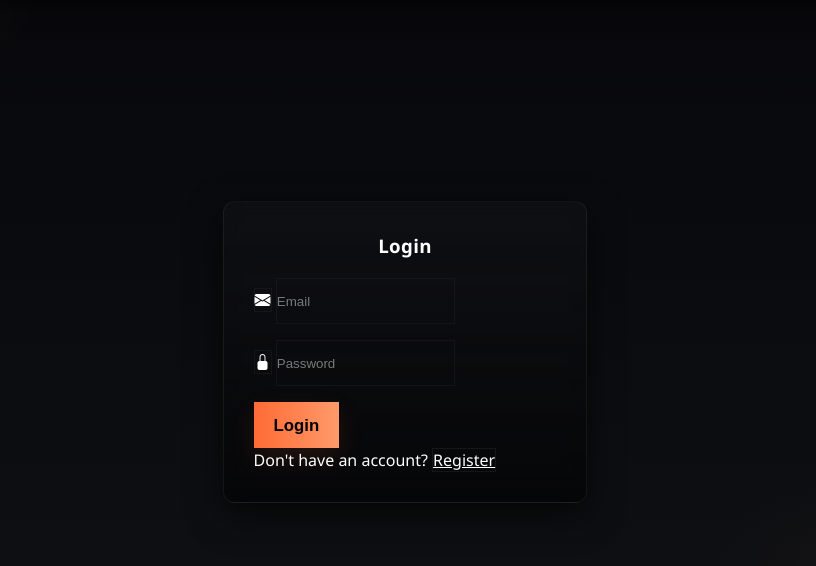
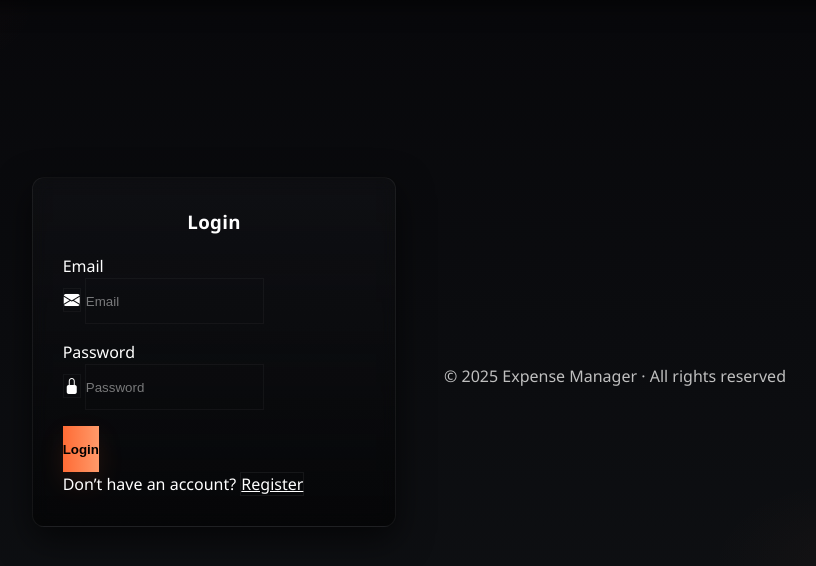
Before and after one commit to vivaansihmar/EXPENSE-ANALYZER, a Flask app: page /auth in a window 1280 px wide. Shown: the part 72-638 px from the top of the page, without its empty margins (235-1051 px from the left). Run offline with Flask 3, Linux system fonts and the light colour scheme.

Commit message:
py changes

```diff
--- a/app.py
+++ b/app.py
@@ -56,6 +56,11 @@
     css_version = int(os.path.getmtime(css_path)) if os.path.exists(css_path) else 0
     return render_template("dashboard.html", user=session["user"], css_version=css_version)
 
+# make now() available in all templates
+@app.context_processor
+def inject_now():
+    return {"now": datetime.utcnow}
+
 # ========== Run ==========
 if __name__ == "__main__":
     app.run(debug=True)
--- a/templates/auth.html
+++ b/templates/auth.html
@@ -1,28 +1,28 @@
-<!-- templates/auth.html -->
 <!DOCTYPE html>
 <html lang="en">
 <head>
   <meta charset="UTF-8" />
   <meta name="viewport" content="width=device-width, initial-scale=1.0"/>
-  <title>Login / Register</title>
+  <title>Login / Register | Expense Manager</title>
 
   <link rel="stylesheet" href="{{ url_for('static', filename='styles.css') }}">
   <link href="https://cdn.jsdelivr.net/npm/bootstrap-icons@1.10.5/font/bootstrap-icons.css" rel="stylesheet">
-
   <link rel="icon" href="{{ url_for('static', filename='logo.png') }}" type="image/png">
 </head>
+
 <body class="auth-page">
-
+  <!-- HEADER -->
   <header class="main-header d-flex align-items-center gap-3">
-    <img src="{{ url_for('static', filename='logo.png') }}" alt="logo" class="logo-img">
+    <img src="{{ url_for('static', filename='logo.png') }}" alt="Expense Manager Logo" class="logo-img">
     <h3 class="m-0">Expense Manager</h3>
   </header>
 
+  <!-- MAIN AUTH FORM -->
   <main class="auth-page">
     <div class="auth-container" role="main" aria-labelledby="formTitle">
       <h3 class="form-title" id="formTitle">Login</h3>
 
-      <!-- flash messages -->
+      <!-- Flash messages -->
       {% with messages = get_flashed_messages(with_categories=true) %}
         {% if messages %}
           <div class="mb-3">
@@ -36,31 +36,42 @@
       <form method="POST" action="{{ url_for('auth') }}" novalidate>
         <input type="hidden" id="formType" name="formType" value="login">
 
-        <div class="input-group mb-3" role="group" aria-label="email">
-          <span class="input-group-text"><i class="bi bi-envelope-fill"></i></span>
-          <input id="email" type="email" name="email" class="form-control" placeholder="Email" required autocomplete="email">
+        <div class="mb-3">
+          <label for="email" class="form-label visually-hidden">Email</label>
+          <div class="input-group" role="group" aria-label="email">
+            <span class="input-group-text"><i class="bi bi-envelope-fill"></i></span>
+            <input id="email" type="email" name="email" class="form-control" placeholder="Email" required autocomplete="email">
+          </div>
         </div>
 
-        <div class="input-group mb-3" role="group" aria-label="password">
-          <span class="input-group-text"><i class="bi bi-lock-fill"></i></span>
-          <input id="password" type="password" name="password" class="form-control" placeholder="Password" required autocomplete="current-password" minlength="6">
+        <div class="mb-3">
+          <label for="password" class="form-label visually-hidden">Password</label>
+          <div class="input-group" role="group" aria-label="password">
+            <span class="input-group-text"><i class="bi bi-lock-fill"></i></span>
+            <input id="password" type="password" name="password" class="form-control" placeholder="Password" required autocomplete="current-password" minlength="6">
+          </div>
         </div>
 
-        <!-- longer, taller login button -->
-        <button type="submit" id="submitBtn" class="btn btn-primary btn-lg w-100 mb-2" style="padding: .9rem 1.25rem; font-size:1.05rem;">
+        <!-- Submit -->
+        <button type="submit" id="submitBtn" class="btn btn-primary btn-lg w-100 mb-2">
           Login
         </button>
       </form>
 
-      <div class="form-switch text-center">
-        <span id="switchText">Don't have an account?</span>
+      <!-- Toggle between login/register -->
+      <div class="form-switch text-center mt-3">
+        <span id="switchText">Don’t have an account?</span>
         <a href="#" id="switchLink" class="btn btn-outline-light ms-2">Register</a>
       </div>
     </div>
   </main>
 
+  <footer class="footer">
+    <p>© {{ now().year }} Expense Manager · All rights reserved</p>
+  </footer>
+
+  <!-- Auth Toggle Script -->
   <script>
-    // toggle between login / register states (keeps server-facing formName in sync)
     const switchLink = document.getElementById("switchLink");
     const formType = document.getElementById("formType");
     const formTitle = document.getElementById("formTitle");
@@ -73,14 +84,14 @@
         if (formType.value === "login") {
           formType.value = "register";
           formTitle.textContent = "Register";
-          submitBtn.textContent = "Register";
+          submitBtn.textContent = "Create Account";
           switchText.textContent = "Already have an account?";
           switchLink.textContent = "Login";
         } else {
           formType.value = "login";
           formTitle.textContent = "Login";
           submitBtn.textContent = "Login";
-          switchText.textContent = "Don't have an account?";
+          switchText.textContent = "Don’t have an account?";
           switchLink.textContent = "Register";
         }
       });
```
Also changed, not shown: 1 other file.
